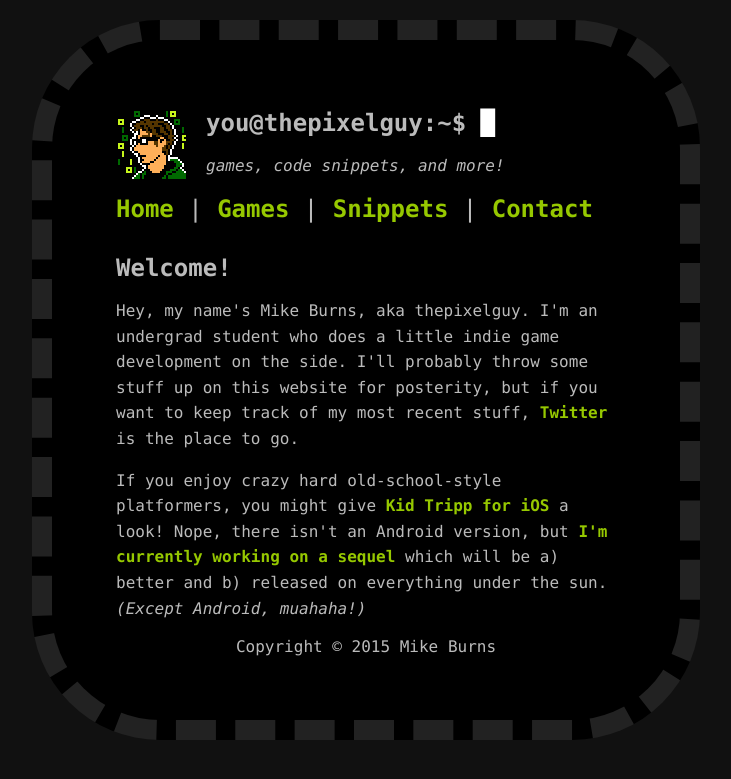
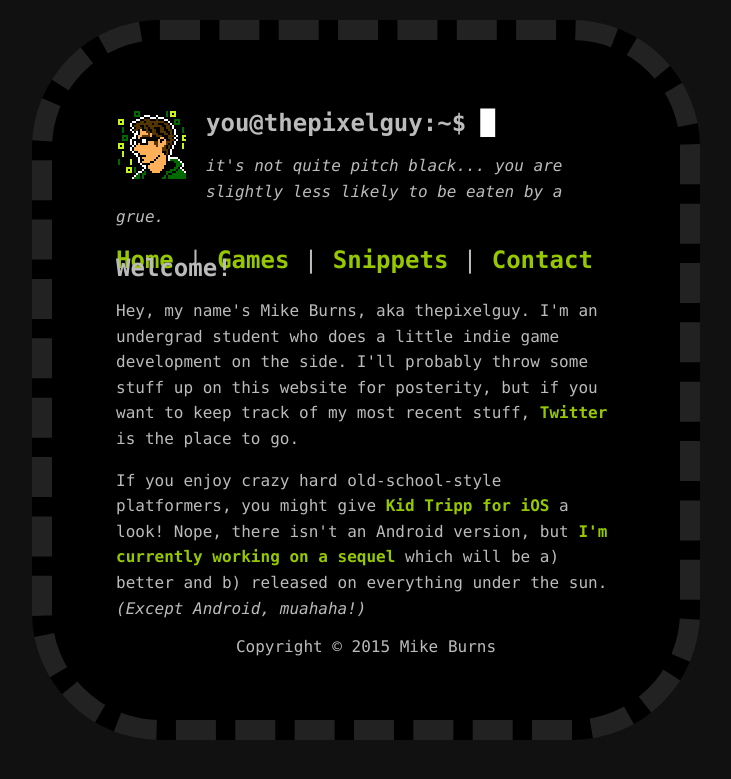
Before and after one commit to thatpixelguy/thatpixelguy.github.io, a Jekyll site: the page built from index.html, in a window 1280 px wide. Shown: the top 779 px of the page, without its empty margins (274-1005 px from the left). Built offline with Jekyll 4.4.1, drawn with Linux system fonts in a browser that asks for light colours.

Commit message:
Update default.html

```diff
--- a/_layouts/default.html
+++ b/_layouts/default.html
@@ -16,7 +16,7 @@
       <div class='header'>
         <img src='/avatar-140x140.png' height=70 style='margin-right: 20px;'>
         <h2>you@thepixelguy:~$ <div id='blinkingcursor' style='display: inline;'>█</div></h2>
-        <p><i>games, code snippets, and more!</i></p>
+        <p><i>it's not quite pitch black... you are slightly less likely to be eaten by a grue.</i></p>
 
         <div class='nav'>
           <a href='/'>Home</a> |
```
